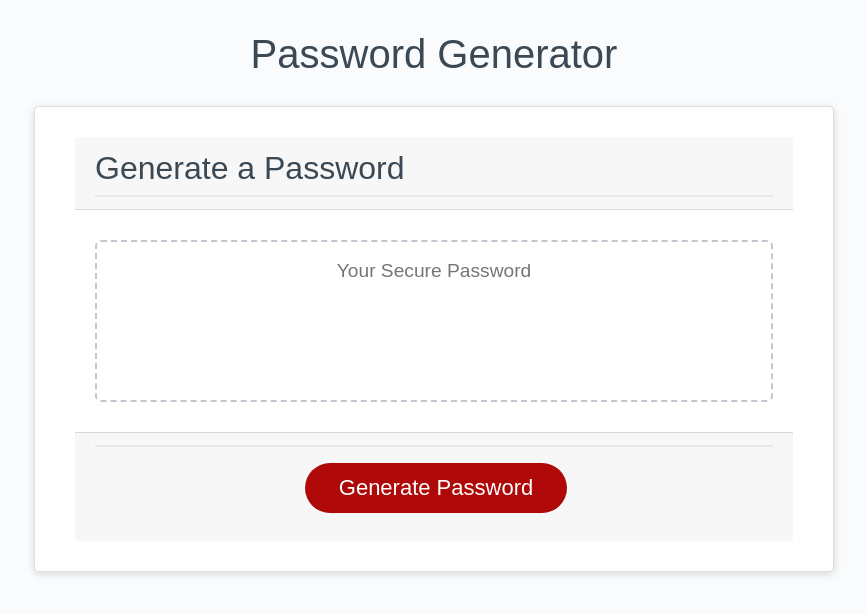
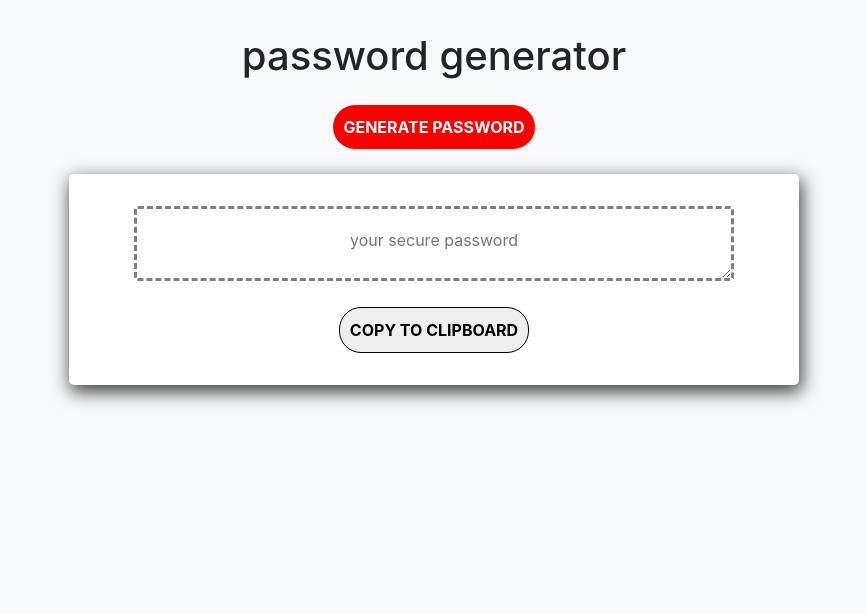
Before and after one commit to Kane-R/password-generator, a plain HTML site: page index.html in a window 1280 px wide. Shown: the whole page, without its empty margins (206-1073 px from the left). Drawn offline with nearby package versions, Linux system fonts and the light colour scheme.

Commit message:
HTML and CSS refactored and improvement to layout/styling. No work to JS yet.

```diff
--- a/assets/style.css
+++ b/assets/style.css
@@ -1,137 +1,37 @@
-*,
-*::before,
-*::after {
-  box-sizing: border-box;
+body {background-color:#f8f9fa; padding: 2em;}
+header, header h1 {text-align: center; margin-bottom: 25px;}
+.main-box {
+    background-color: #ffffff;
+    padding: 2em;
+    text-align: center;
+    border-radius: 5px;
+    -webkit-box-shadow: 2px 6px 18px 1px rgba(0,0,0,0.75);
+    -moz-box-shadow: 2px 6px 18px 1px rgba(0,0,0,0.75);
+    box-shadow: 2px 6px 18px 1px rgba(0,0,0,0.75);
+}
+textarea {
+    border: 3px dashed gray;
+    padding-top: 1.2em;
+    width: 90%;
+    border-radius: 4px;
+    text-align: center;
+}
+button#generate {
+    background-color: red;
+    color: #fff;
+    border: none;
+    padding: 10px;
+    border-radius: 22px;
+    font-weight: bold;
+}
+button#copy {
+    margin-top: 20px;
+    padding: 10px;
+    border-radius: 22px;
+    font-weight: bold;
+    border: 1px solid;
 }
 
-html,
-body,
-.wrapper {
-  height: 100%;
-  margin: 0;
-  padding: 0;
+@media (max-width: 482px) {
+    button#generate {margin-bottom: 20px;}
 }
-
-body {
-  font-family: sans-serif;
-  background-color: #f9fbfd;
-}
-
-.wrapper {
-  padding-top: 30px;
-  padding-left: 20px;
-  padding-right: 20px;
-}
-
-header {
-  text-align: center;
-  padding: 20px;
-  padding-top: 0px;
-  color: hsl(206, 17%, 28%);
-}
-
-.card {
-  background-color: hsl(0, 0%, 100%);
-  border-radius: 5px;
-  border-width: 1px;
-  box-shadow: rgba(0, 0, 0, 0.15) 0px 2px 8px 0px;
-  color: hsl(206, 17%, 28%);
-  font-size: 18px;
-  margin: 0 auto;
-  max-width: 800px;
-  padding: 30px 40px;
-}
-
-.card-header::after {
-  content: " ";
-  display: block;
-  width: 100%;
-  background: #e7e9eb;
-  height: 2px;
-}
-
-.card-body {
-  min-height: 100px;
-}
-
-.card-footer {
-  text-align: center;
-}
-
-.card-footer::before {
-  content: " ";
-  display: block;
-  width: 100%;
-  background: #e7e9eb;
-  height: 2px;
-}
-
-.card-footer::after {
-  content: " ";
-  display: block;
-  clear: both;
-}
-
-.btn {
-  border: none;
-  background-color: hsl(360, 91%, 36%);
-  border-radius: 25px;
-  box-shadow: rgba(0, 0, 0, 0.1) 0px 1px 6px 0px rgba(0, 0, 0, 0.2) 0px 1px 1px
-    0px;
-  color: hsl(0, 0%, 100%);
-  display: inline-block;
-  font-size: 22px;
-  line-height: 22px;
-  margin: 16px 16px 16px 20px;
-  padding: 14px 34px;
-  text-align: center;
-  cursor: pointer;
-}
-
-button[disabled] {
-  cursor: default;
-  background: #c0c7cf;
-}
-
-.float-right {
-  float: right;
-}
-
-#password {
-  -webkit-appearance: none;
-  -moz-appearance: none;
-  appearance: none;
-  border: none;
-  display: block;
-  width: 100%;
-  padding-top: 15px;
-  padding-left: 15px;
-  padding-right: 15px;
-  padding-bottom: 85px;
-  font-size: 1.2rem;
-  text-align: center;
-  margin-top: 10px;
-  margin-bottom: 10px;
-  border: 2px dashed #c0c7cf;
-  border-radius: 6px;
-  resize: none;
-  overflow: hidden;
-}
-
-@media (max-width: 690px) {
-  .btn {
-    font-size: 1rem;
-    margin: 16px 0px 0px 0px;
-    padding: 10px 15px;
-  }
-
-  #password {
-    font-size: 1rem;
-  }
-}
-
-@media (max-width: 500px) {
-  .btn {
-    font-size: 0.8rem;
-  }
-}
--- a/index.html
+++ b/index.html
@@ -12,6 +12,11 @@ LATEST CHANGES: 2020-02-27
 NOTES:
 1: #### -->
 
+<!-- ! -->
+<!-- * -->
+<!-- ? -->
+<!-- TODO -->
+
   <head>
     <meta charset="UTF-8" />
     <meta name="viewport" content="width=device-width, initial-scale=1.0" />
@@ -21,32 +26,45 @@ NOTES:
     <link rel="stylesheet" href="assets/style.css" />
 
     <title>Password Generator - Generate secure passwords in seconds</title>
-
   </head>
 
+
+  <!-- ! ################## BODY ########################-->
   <body>
-    <div class="wrapper">
+
+    <!-- Header & Generate Password Button -->
+    <div class="container">
       <header>
-        <h1>Password Generator</h1>
+        <h1>password generator</h1>
+        <button id="generate" onclick="passwordGenerate()">GENERATE PASSWORD</button>
       </header>
-      <div class="card">
-        <div class="card-header">
-          <h2>Generate a Password</h2>
     </div>
-        <div class="card-body">
+    <!-- end Header & Generate Password Button -->
+
+    <!-- Password Output & Copy to Clipboard -->
+    <section class="container">
+        <div class="row">
+            <div class="col-2"></div>
+            <div class="col-md-8 centered">
+                <div class="main-box">
                         <textarea
                         readonly
-            id="password"
-            placeholder="Your Secure Password"
+                        id="passwordOutput"
+                        placeholder="your secure password"
                         aria-label="Generated Password"
                         ></textarea>
-        </div>
-        <div class="card-footer">
-          <button id="generate" class="btn">Generate Password</button>
+                    <br>
+                    <button id="copy" onclick="copyClipboard()">COPY TO CLIPBOARD</button>
                 </div>
             </div>
+            <div class="col-2"></div>
         </div>
+      </section>
+    <!-- Password Output & Copy to Clipboard -->
+
     <script src="assets/script.js"></script>
+
   </body>
+  <!-- ! ################## END BODY ########################-->
 
 </html>
```
Also changed, not shown: assets/script.js (line endings or trailing spaces). Lines whose indentation alone changed are shown as unchanged.
